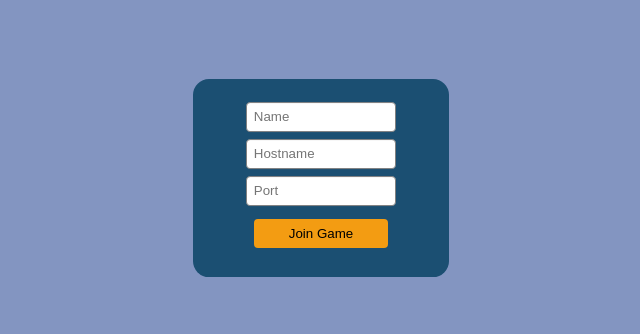
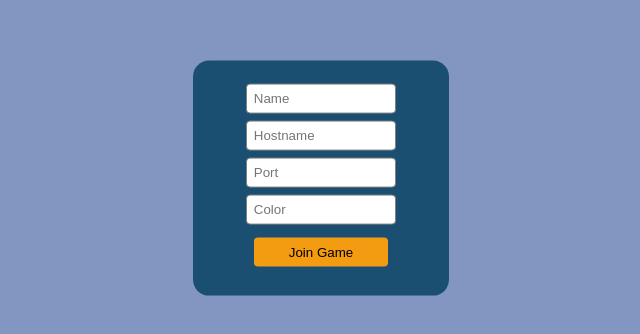
Before and after one commit to hydrogen602/react-settlersUI, a React app: page / in a window 1280 px wide. Shown: the part 222-556 px from the top of the page, without its empty margins (319-959 px from the left). Built offline with nearby package versions, Linux system fonts and the light colour scheme.

Commit message:
color chooser

```diff
--- a/index.css
+++ b/index.css
@@ -52,6 +52,39 @@ body {
     margin: 1em auto;
     padding: 0.5em;
     width: 60%;
+}
+
+.colorBoxSubBox {
+    display: flex;
+    flex-wrap: wrap;
+}
+
+.colorBoxSubBox button {
+    display: block !important;
+    margin: 0.3em !important;
+    width: 2em !important;
+    height: 2em !important;
+    border: 0px !important;
+    border-radius: 0.2em !important;
+}
+
+.colorBox h3 {
+    color: white;
+}
+
+.colorBox {
+    z-index: 2;
+    width: 90%;
+    max-height: 90%;
+    overflow: scroll;
+}
+
+.colorBoxCollection {
+    display: flex;
+    flex-wrap: wrap;
+    flex-direction: row;
+    justify-content: space-between;
+    align-content: stretch;
 }
 
 /* ================= Spinner ================= */
--- a/src/components/colorBox.tsx
+++ b/src/components/colorBox.tsx
@@ -1,7 +1,7 @@
 import * as React from "react";
 
-const colors = {
-    red: [
+const colors: Map<string, Array<string>> = new Map([
+    ['red', [
         "lightsalmon",
         "salmon",
         "darksalmon",
@@ -11,16 +11,16 @@ const colors = {
         "firebrick",
         "red",
         "darkred"
-    ],
-    orange: [
+    ]],
+    ['orange', [
         "coral",
         "tomato",
         "orangered",
         "gold",
         "orange",
         "darkorange"
-    ],
-    yellow: [
+    ]],
+    ['yellow', [
         "lightyellow",
         "lemonchiffon",
         "lightgoldenrodyellow",
@@ -31,8 +31,8 @@ const colors = {
         "khaki",
         "darkkhaki",
         "yellow"
-    ],
-    green: [
+    ]],
+    ['green', [
         "lawngreen",
         "chartreuse",
         "limegreen",
@@ -52,8 +52,8 @@ const colors = {
         "olive",
         "darkolivegreen",
         "olivedrab"
-    ],
-    cyan: [
+    ]],
+    ['cyan', [
         "lightcyan",
         "cyan",
         "aqua",
@@ -67,8 +67,8 @@ const colors = {
         "cadetblue",
         "darkcyan",
         "teal"
-    ],
-    blue: [
+    ]],
+    ['blue', [
         "powderblue",
         "lightblue",
         "lightskyblue",
@@ -87,8 +87,8 @@ const colors = {
         "mediumslateblue",
         "slateblue",
         "darkslateblue"
-    ],
-    purple: [
+    ]],
+    ['purple', [
         "lavender",
         "thistle",
         "plum",
@@ -104,16 +104,16 @@ const colors = {
         "darkmagenta",
         "purple",
         "indigo"
-    ],
-    pink: [
+    ]],
+    ['pink', [
         "pink",
         "lightpink",
         "hotpink",
         "deeppink",
         "palevioletred",
         "mediumvioletred"
-    ],
-    white: [
+    ]],
+    ['white', [
         "white",
         "snow",
         "honeydew",
@@ -131,8 +131,8 @@ const colors = {
         "linen",
         "lavenderblush",
         "mistyrose"
-    ],
-    gray: [
+    ]],
+    ['gray', [
         "gainsboro",
         "lightgray",
         "silver",
@@ -143,8 +143,8 @@ const colors = {
         "slategray",
         "darkslategray",
         "black"
-    ],
-    brown: [
+    ]],
+    ['brown', [
         "cornsilk",
         "blanchedalmond",
         "bisque",
@@ -161,14 +161,36 @@ const colors = {
         "sienna",
         "brown",
         "maroon"
-    ]
+    ]]
+]);
+
+interface IProps {
+    onClick: (color: string, ev: React.MouseEvent) => void
 }
 
-export function ColorBox(props: {}) {
+export function ColorBox(props: IProps) {
+
+    const items: Array<JSX.Element> = [];
+
+    for (const [familyName, familyColors] of colors.entries()) {
+        const len = items.length;
+        items.push(
+        <div style={{display: 'block', width: '30%'}} key={len}>
+            <h3>{familyName}</h3>
+            <div className="colorBoxSubBox">
+                {familyColors.map((value, index) => {
+                    return <button key={index} onClick={(ev) => props.onClick(value, ev)} style={{backgroundColor: value}}></button>
+                })}
+            </div>
+        </div>
+        );
+    }
 
     return (
-        <div className="window colorBox">
-
+        <div className="window colorBox center">
+            <div className="colorBoxCollection">
+                {items}
+            </div>
         </div>
     );
 }
--- a/src/components/login.tsx
+++ b/src/components/login.tsx
@@ -1,11 +1,13 @@
 import * as React from "react";
 import { ConnectionData } from "../dataTypes";
+import { ColorBox } from "./colorBox";
 
 interface IState {
     name: string,
     host: string,
     port: string,
     color: string,
+    pickingColor: boolean;
 }
 
 interface IProp {
@@ -19,11 +21,19 @@ export class LoginForm extends React.Component<IProp, IState> {
             name: '',
             host: '',
             port: '',
-            color: 'blue'
+            color: '',
+            pickingColor: false
         }
 
         this.handleChange = this.handleChange.bind(this);
         this.handleSubmit = this.handleSubmit.bind(this);
+    }
+
+    onColorClick(color: string, ev: React.MouseEvent) {
+        this.setState({
+            color: color,
+            pickingColor: false
+        });
     }
 
     handleChange(event: React.FormEvent<HTMLInputElement>) {
@@ -57,13 +67,18 @@ export class LoginForm extends React.Component<IProp, IState> {
 
     render() {
         return (
+            <div>
                 <form id="loginForm" className="center window" onSubmit={this.handleSubmit}>
                     <input required name="name" type="text" placeholder="Name" value={this.state.name} onChange={this.handleChange}></input>
                     <input required name="host" type="text" placeholder="Hostname" value={this.state.host} onChange={this.handleChange}></input>
                     <input required name="port" type="number" placeholder="Port" value={this.state.port} onChange={this.handleChange}></input>
 
+                    <input required name="color" type="string" placeholder="Color" value={this.state.color} onFocus={() => {this.setState({ pickingColor: true })}}></input>
+
                     <button className="button">Join Game</button>
                 </form>
+                {(this.state.pickingColor) ? <ColorBox onClick={this.onColorClick.bind(this)}/> : null }
+            </div>
         )
     }
 }
```
Lines whose indentation alone changed are shown as unchanged.
